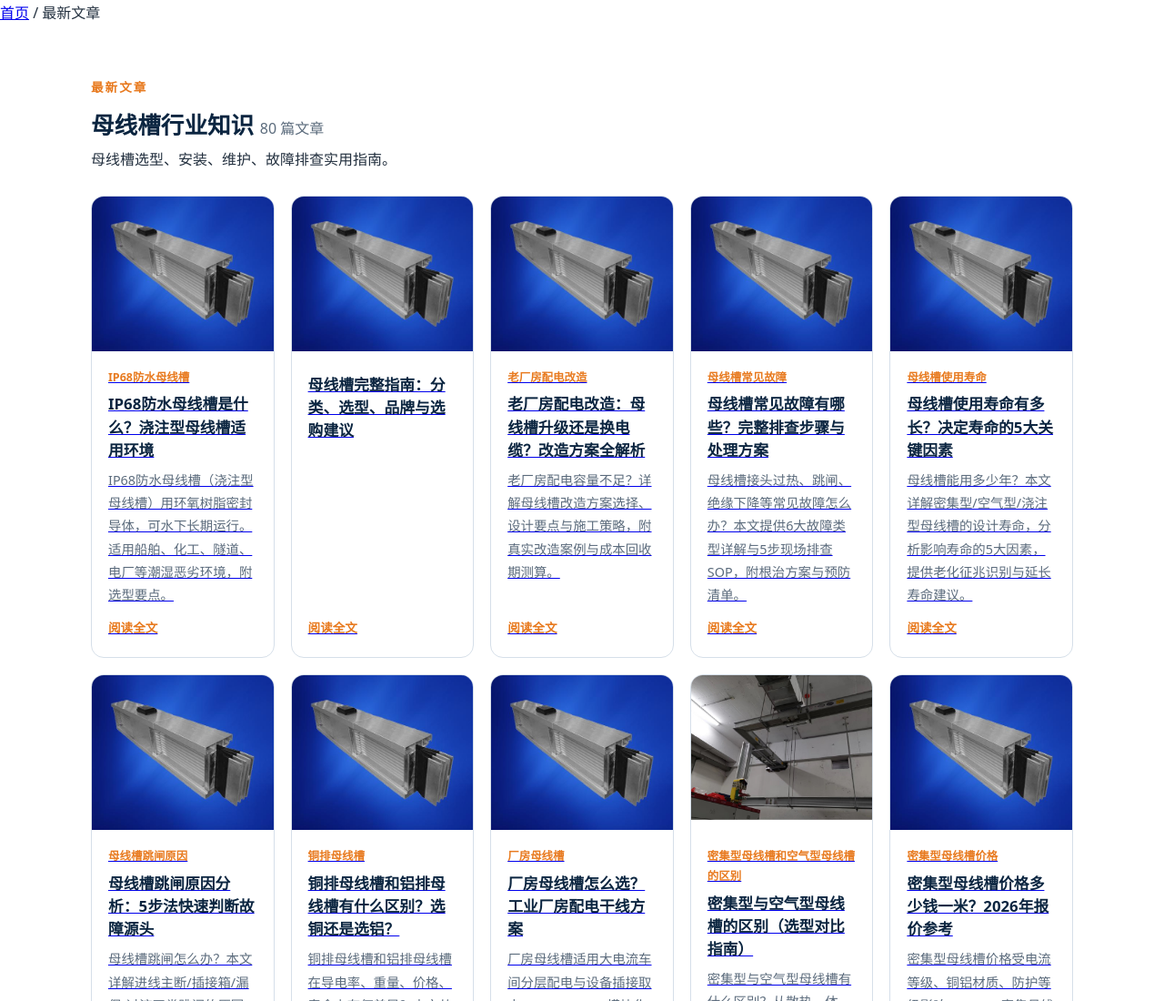
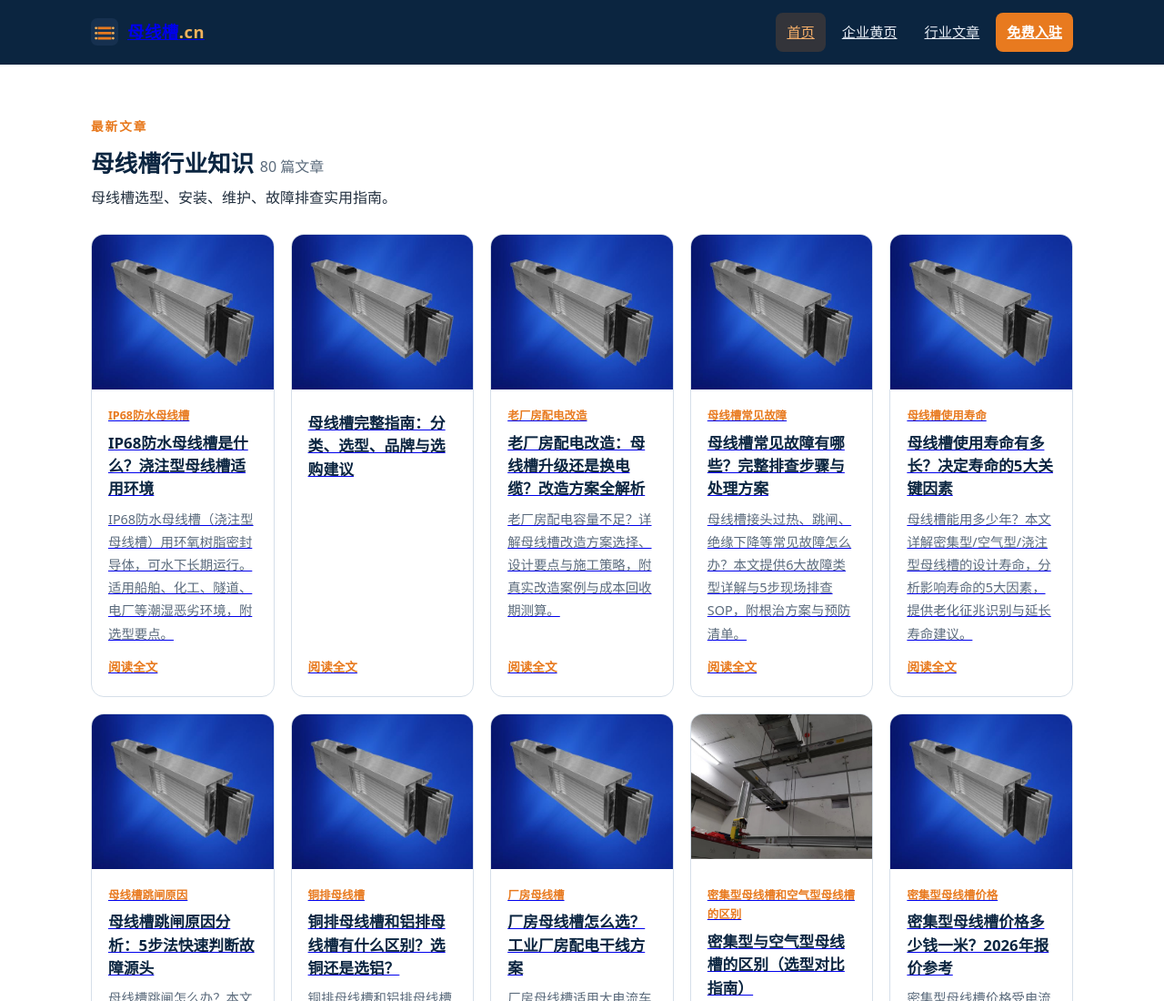
Before and after one commit to mfujun2025/muxiancao, a plain HTML site: page index.html in a window 1280 px wide. Shown: the top 1100 px of the page at 91% size. Drawn offline with Linux system fonts and the light colour scheme.

Commit message:
修复首页导航栏：添加品牌logo+首页/企业黄页/行业文章/免费入驻完整导航

```diff
--- a/index.html
+++ b/index.html
@@ -30,10 +30,40 @@ body{font-family:"Noto Sans SC",system-ui,sans-serif;color:var(--text);backgroun
 .sec-head{margin-bottom:26px}
 .sec-head .eyebrow{color:var(--accent);font-weight:700;font-size:.85rem;letter-spacing:2px;margin-bottom:8px}
 .sec-head h2{font-size:1.6rem;color:var(--ink);font-weight:900}
+.site-header{position:sticky;top:0;z-index:50;background:var(--ink);color:#fff}
+.header-inner{display:flex;align-items:center;justify-content:space-between;gap:16px;padding:14px 20px;max-width:1120px;margin:0 auto}
+.brand{display:flex;align-items:center;gap:10px;font-weight:900;font-size:1.15rem;letter-spacing:.5px}
+.brand svg{width:30px;height:30px}.brand .cn{color:#F2B25C;font-weight:700}
+.nav{display:flex;align-items:center;gap:6px}
+.nav a{padding:8px 12px;border-radius:8px;font-size:.95rem;color:#E8EEF6}
+.nav a:hover{background:rgba(255,255,255,.12)}
+.nav a.on{background:rgba(232,122,31,.18);color:#F7B06A}
+.nav .cta{background:var(--accent);color:#fff;font-weight:700}
+.nav .cta:hover{background:#D16A15}
+.site-footer{background:var(--ink);color:#9DB2C8;font-size:.88rem}
+.footer-inner{max-width:1120px;margin:0 auto;padding:36px 20px;display:grid;grid-template-columns:1fr;gap:22px}
+@media(min-width:760px){.footer-inner{grid-template-columns:1.4fr 1fr 1fr}}
+.footer-inner h4{color:#fff;font-size:.95rem;margin-bottom:10px;font-weight:700}
+.footer-inner a{display:block;color:#9DB2C8;padding:3px 0}
+.footer-inner a:hover{color:#F7A25C}
+.footer-bottom{border-top:1px solid rgba(255,255,255,.1);padding:16px 20px;text-align:center;color:#71879C}
 </style>
 </head>
 <body>
-<header><a href="./">首页</a> / 最新文章</header>
+<header class="site-header">
+  <div class="header-inner">
+    <a class="brand" href="./">
+      <svg viewBox="0 0 64 64" aria-hidden="true"><rect width="64" height="64" rx="14" fill="#16304F"/><path d="M16 20h32v6H16zM16 32h32v6H16zM16 44h32v6H16z" fill="#E87A1F"/><circle cx="12" cy="23" r="3" fill="#F2B25C"/><circle cx="52" cy="23" r="3" fill="#F2B25C"/><circle cx="12" cy="35" r="3" fill="#F2B25C"/><circle cx="52" cy="35" r="3" fill="#F2B25C"/><circle cx="12" cy="47" r="3" fill="#F2B25C"/><circle cx="52" cy="47" r="3" fill="#F2B25C"/></svg>
+      <span>母线槽<span class="cn">.cn</span></span>
+    </a>
+    <nav class="nav" aria-label="主导航">
+      <a href="./" class="on">首页</a>
+      <a href="huangye.html">企业黄页</a>
+      <a href="articles/行业文章.html">行业文章</a>
+      <a class="cta" href="huangye.html#apply">免费入驻</a>
+    </nav>
+  </div>
+</header>
 <main>
 <section id="articles-section" style="padding:56px 0">
   <div class="container">
```
